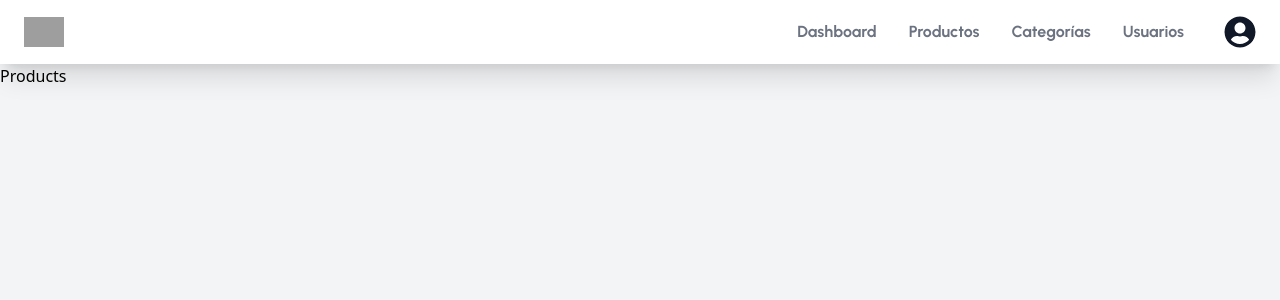
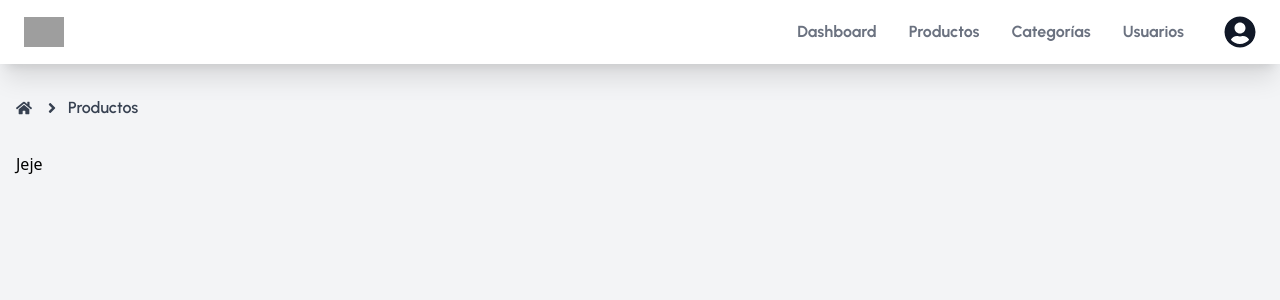
Before and after one commit to EslimDaga/platzi, a React (Create React App) app: page /products in a window 1280 px wide. Shown: the top 300 px of the page. Built offline with nearby package versions, Linux system fonts and the light colour scheme; sample sign-in values are in the browser's storage; grey boxes are pictures that could not be loaded.

Commit message:
Add breadcumb component

```diff
--- a/src/views/products/index.js
+++ b/src/views/products/index.js
@@ -1,7 +1,14 @@
+import Breadcumb from "../../components/app/Breadcumb";
+
 const Products = () => {
-  return (
-    <div>Products</div>
-  )
-}
+	return (
+		<div className="flex-1 overflow-y-auto w-full">
+			<Breadcumb link="products" title="Productos" />
+			<div className="relative bg-lightBlue-600 pt-8">
+				<div className="w-full px-4 rounded-xl">Jeje</div>
+			</div>
+		</div>
+	);
+};
 
 export default Products;
```
